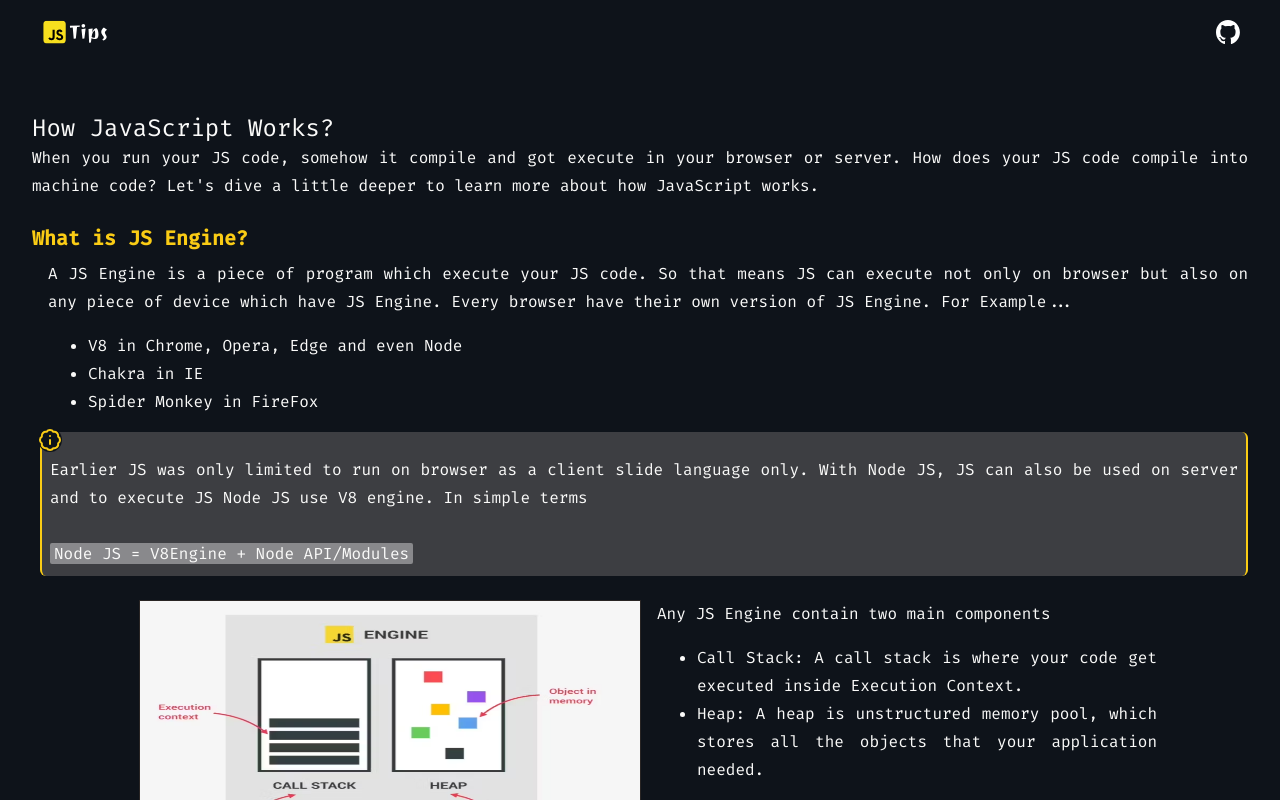
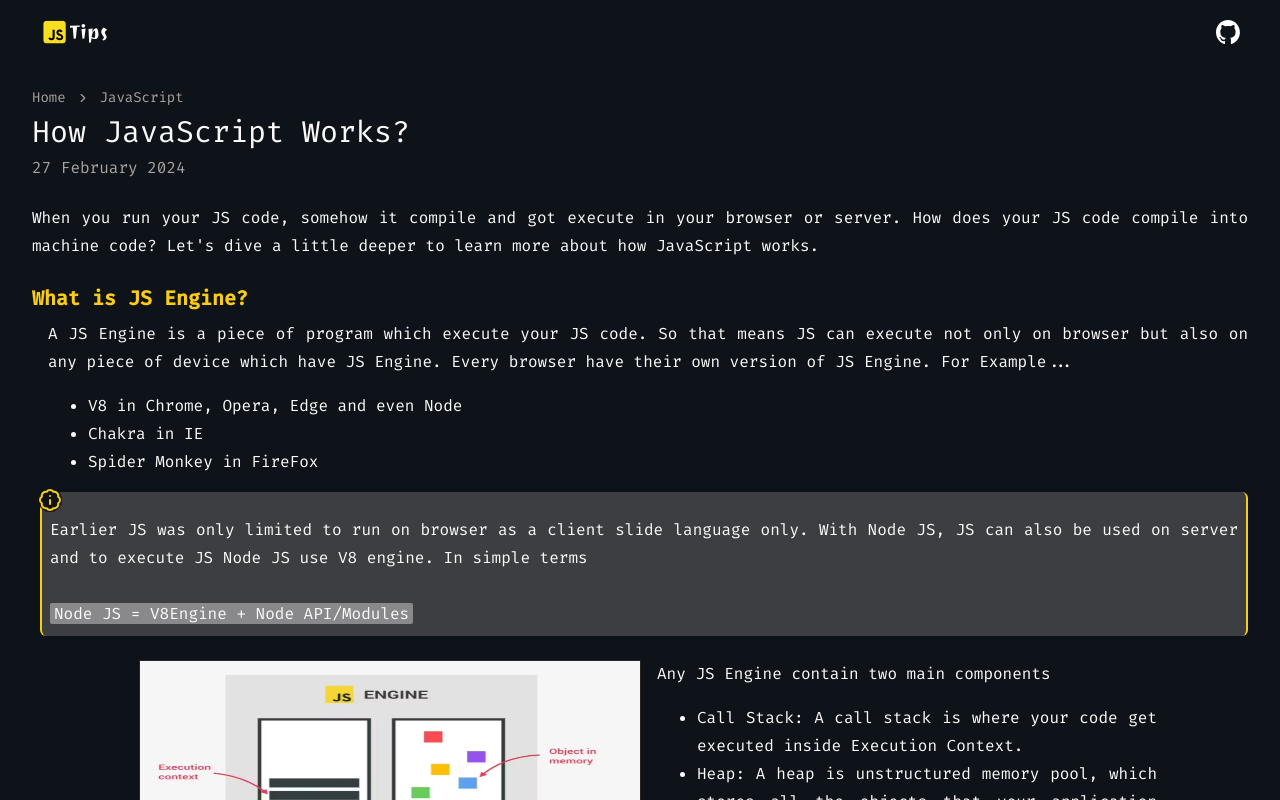
Before and after one commit to utsavpatel51/js-tips, a Next.js app: page /javascript/001-how-javascript-works in a window 1280 px wide. Shown: the top 800 px of the page. Built offline with nearby package versions, Linux system fonts and the light colour scheme.

Commit message:
Update blog page UI

```diff
--- a/src/app/[filter]/[slug]/page.tsx
+++ b/src/app/[filter]/[slug]/page.tsx
@@ -1,6 +1,6 @@
 import { blogs } from '#site/content';
-import HomePage from '@/app/page';
 import MDXContent from '@/components/common/mdx';
+import PageBreadcrumb from '@/components/common/page-breadcrumb';
 import PageFooter from '@/components/common/page-footer';
 
 interface Props {
@@ -8,13 +8,19 @@ interface Props {
 }
 
 export default function BlogPage({ params }: Props) {
-  if (params.filter === 't')
-    return <HomePage type={params.filter} slug={params.slug} />;
-
   const blog = blogs.filter((blog) => blog.slug === params.slug)[0];
   return (
     <>
-      <h1 className='text-2xl'>{blog.title}</h1>
+      <div className='space-y-1.5 pb-6'>
+        <PageBreadcrumb
+          items={[
+            { title: 'Home', href: '/' },
+            { title: blog.category, href: `/${blog.category.toLowerCase()}` },
+          ]}
+        />
+        <h1 className='text-3xl'>{blog.title}</h1>
+        <p className='text-muted-foreground'>{blog.date}</p>
+      </div>
       <div className='text-justify leading-7 mb-4'>
         <MDXContent code={blog.content} />
       </div>
--- /dev/null
+++ b/src/app/[filter]/page.tsx
@@ -0,0 +1,9 @@
+import HomePage from '@/app/page';
+
+interface Props {
+  params: { filter: string };
+}
+
+export default function FilterPage({ params }: Props) {
+  return <HomePage type={params.filter} />;
+}
--- a/src/app/globals.css
+++ b/src/app/globals.css
@@ -46,4 +46,4 @@
 }
 
 /* Code Block Rehype Pretty Code */
-@import 'mdx.css'
+@import 'mdx.css';
--- a/src/app/layout.tsx
+++ b/src/app/layout.tsx
@@ -33,7 +33,7 @@ export default function RootLayout({
       <body className={firaCode.className}>
         <div className='md:container md:mx-auto flex min-h-screen flex-col px-4'>
           <AppHeader />
-          <div className='flex-1 relative py-12'>{children}</div>
+          <div className='flex-1 relative py-6'>{children}</div>
           <AppFooter />
         </div>
         <Analytics />
--- a/src/app/mdx.css
+++ b/src/app/mdx.css
@@ -23,11 +23,11 @@ pre {
   color: gray;
 }
 
-  code[data-line-numbers-max-digits="2"] > [data-line]::before {
+code[data-line-numbers-max-digits='2'] > [data-line]::before {
   width: 2rem;
 }
 
-  code[data-line-numbers-max-digits="3"] > [data-line]::before {
+code[data-line-numbers-max-digits='3'] > [data-line]::before {
   width: 3rem;
 }
 
@@ -36,7 +36,7 @@ pre {
 }
 
 [data-rehype-pretty-code-figure] code {
-    @apply text-sm !leading-loose md:text-base border-0 p-0;
+  @apply border-0 p-0 text-sm !leading-loose md:text-base;
 }
 
 [data-rehype-pretty-code-figure] code[data-line-numbers] {
--- a/src/app/page.tsx
+++ b/src/app/page.tsx
@@ -54,12 +54,10 @@ export default function HomePage(props: Props) {
               <h3 className='text-lg mb-4 max-md:hidden'>Tags</h3>
               <div className='flex flex-row flex-wrap gap-2'>
                 {tags.map((tag) => (
-                  <Link href={`/t/${tag.slug}`} key={tag.slug}>
+                  <Link href={`/${tag.slug}`} key={tag.slug}>
                     <Badge
                       variant={
-                        props.type === 't' && props.slug === tag.slug
-                          ? 'default'
-                          : 'secondary'
+                        props.type === tag.slug ? 'default' : 'secondary'
                       }
                     >
                       {tag.name}
--- /dev/null
+++ b/src/components/common/page-breadcrumb.tsx
@@ -0,0 +1,30 @@
+import {
+  Breadcrumb,
+  BreadcrumbItem,
+  BreadcrumbLink,
+  BreadcrumbList,
+  BreadcrumbSeparator,
+} from '@/components/ui/breadcrumb';
+import { Fragment } from 'react';
+
+interface Props {
+  items: { title: string; href: string }[];
+}
+export default function PageBreadcrumb(props: Props) {
+  return (
+    <Breadcrumb>
+      <BreadcrumbList className='list-none p-0 m-0'>
+        {props.items.map((item) => (
+          <Fragment key={item.title}>
+            <BreadcrumbItem>
+              <BreadcrumbLink href={item.href} className='hover:text-primary'>
+                {item.title}
+              </BreadcrumbLink>
+            </BreadcrumbItem>
+            <BreadcrumbSeparator className='last:hidden' />
+          </Fragment>
+        ))}
+      </BreadcrumbList>
+    </Breadcrumb>
+  );
+}
--- a/src/components/common/page-footer/page-footer.tsx
+++ b/src/components/common/page-footer/page-footer.tsx
@@ -4,7 +4,7 @@ import BlogShare from './blog-share';
 export function PageFooter({ lastUpdated }: { lastUpdated: string }) {
   return (
     <div className='flex flex-row h-12 py-16 items-center justify-between'>
-      <div className='text-start h-12'>
+      <div className='text-start h-12 text-muted-foreground'>
         <p className='text-sm'>Last Updated</p>
         <span>{lastUpdated}</span>
       </div>
--- /dev/null
+++ b/src/components/ui/breadcrumb.tsx
@@ -0,0 +1,115 @@
+import { Slot } from '@radix-ui/react-slot';
+import { ChevronRight, MoreHorizontal } from 'lucide-react';
+import * as React from 'react';
+
+import { cn } from '@/lib/utils';
+
+const Breadcrumb = React.forwardRef<
+  HTMLElement,
+  React.ComponentPropsWithoutRef<'nav'> & {
+    separator?: React.ReactNode;
+  }
+>(({ ...props }, ref) => <nav ref={ref} aria-label='breadcrumb' {...props} />);
+Breadcrumb.displayName = 'Breadcrumb';
+
+const BreadcrumbList = React.forwardRef<
+  HTMLOListElement,
+  React.ComponentPropsWithoutRef<'ol'>
+>(({ className, ...props }, ref) => (
+  <ol
+    ref={ref}
+    className={cn(
+      'flex flex-wrap items-center gap-1.5 break-words text-sm text-muted-foreground sm:gap-2.5',
+      className
+    )}
+    {...props}
+  />
+));
+BreadcrumbList.displayName = 'BreadcrumbList';
+
+const BreadcrumbItem = React.forwardRef<
+  HTMLLIElement,
+  React.ComponentPropsWithoutRef<'li'>
+>(({ className, ...props }, ref) => (
+  <li
+    ref={ref}
+    className={cn('inline-flex items-center gap-1.5', className)}
+    {...props}
+  />
+));
+BreadcrumbItem.displayName = 'BreadcrumbItem';
+
+const BreadcrumbLink = React.forwardRef<
+  HTMLAnchorElement,
+  React.ComponentPropsWithoutRef<'a'> & {
+    asChild?: boolean;
+  }
+>(({ asChild, className, ...props }, ref) => {
+  const Comp = asChild ? Slot : 'a';
+
+  return (
+    <Comp
+      ref={ref}
+      className={cn('transition-colors hover:text-foreground', className)}
+      {...props}
+    />
+  );
+});
+BreadcrumbLink.displayName = 'BreadcrumbLink';
+
+const BreadcrumbPage = React.forwardRef<
+  HTMLSpanElement,
+  React.ComponentPropsWithoutRef<'span'>
+>(({ className, ...props }, ref) => (
+  <span
+    ref={ref}
+    role='link'
+    aria-disabled='true'
+    aria-current='page'
+    className={cn('font-normal text-foreground', className)}
+    {...props}
+  />
+));
+BreadcrumbPage.displayName = 'BreadcrumbPage';
+
+const BreadcrumbSeparator = ({
+  children,
+  className,
+  ...props
+}: React.ComponentProps<'li'>) => (
+  <li
+    role='presentation'
+    aria-hidden='true'
+    className={cn('[&>svg]:size-3.5', className)}
+    {...props}
+  >
+    {children ?? <ChevronRight />}
+  </li>
+);
+BreadcrumbSeparator.displayName = 'BreadcrumbSeparator';
+
+const BreadcrumbEllipsis = ({
+  className,
+  ...props
+}: React.ComponentProps<'span'>) => (
+  <span
+    role='presentation'
+    aria-hidden='true'
+    className={cn('flex h-9 w-9 items-center justify-center', className)}
+    {...props}
+  >
+    <MoreHorizontal className='h-4 w-4' />
+    <span className='sr-only'>More</span>
+  </span>
+);
+BreadcrumbEllipsis.displayName = 'BreadcrumbElipssis';
+
+export {
+  Breadcrumb,
+  BreadcrumbEllipsis,
+  BreadcrumbItem,
+  BreadcrumbLink,
+  BreadcrumbList,
+  BreadcrumbPage,
+  BreadcrumbSeparator,
+};
```
Also changed, not shown: package.json (+9 -10 lines), tsconfig.json (+5 -20 lines), 2 other files (tests, documents, lock files or other folders). Lines whose indentation alone changed are shown as unchanged.
